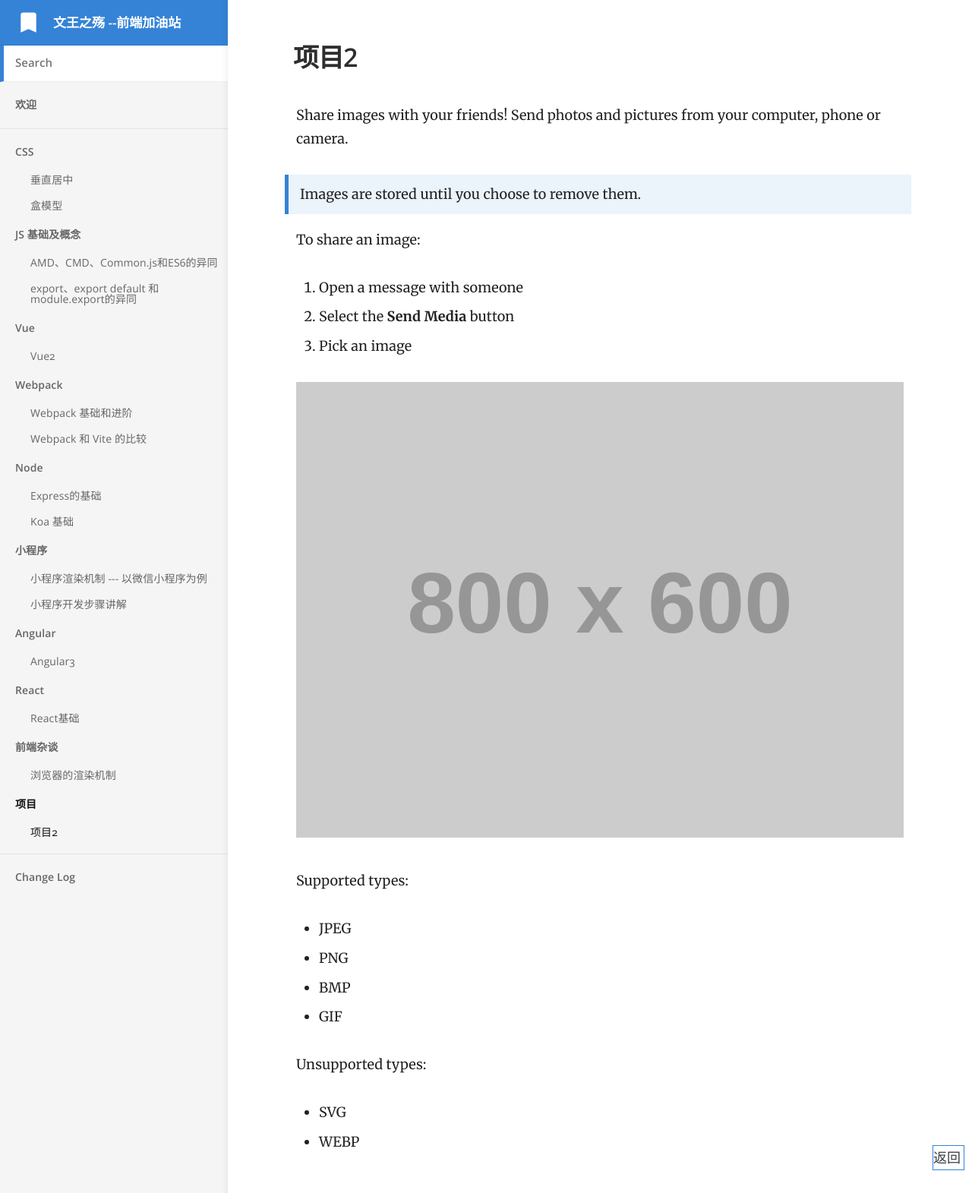
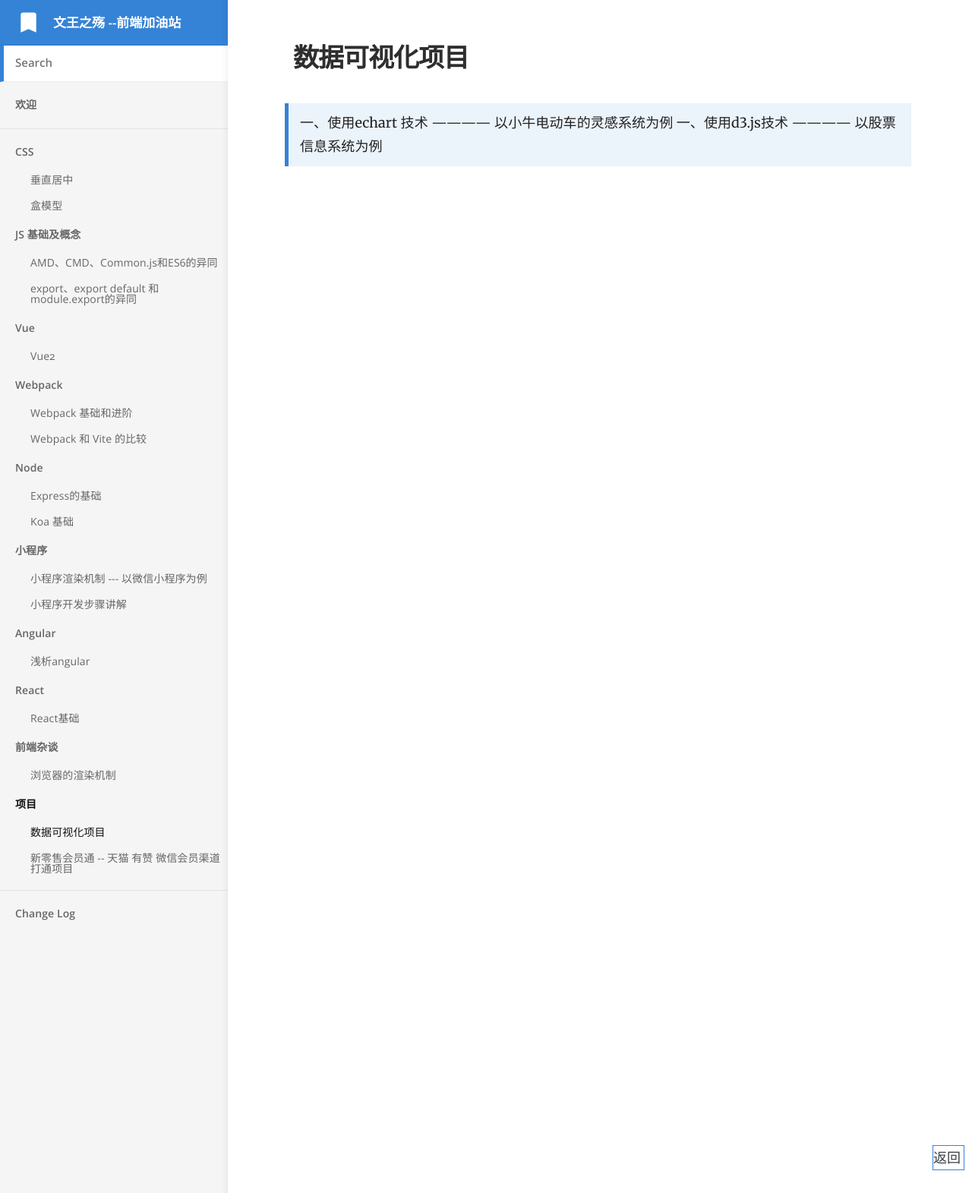
Before and after one commit to wenwangzhishang/web-Knowledge, a Jekyll site: the page built from _docs/M_Program/program_1.md, in a window 1280 px wide. Shown: the whole page at 76% size. Built offline with Jekyll 4.4.1, drawn with Linux system fonts in a browser that asks for light colours.

Commit message:
basic menu

```diff
--- a/_docs/G_Angular/angular_1.md
+++ b/_docs/G_Angular/angular_1.md
@@ -1,5 +1,5 @@
 ---
-title: Angular3
+title: 浅析angular
 category: Angular
 order: 1
 ---
--- a/_docs/M_Program/program_1.md
+++ b/_docs/M_Program/program_1.md
@@ -1,29 +1,10 @@
 ---
-title: 项目2
+title: 数据可视化项目
 category: 项目
 order: 1
 ---
 
-Share images with your friends! Send photos and pictures from your computer, phone or camera.
 
-> Images are stored until you choose to remove them.
 
-To share an image:
-
-1. Open a message with someone
-2. Select the **Send Media** button
-3. Pick an image
-
-![](//placehold.it/800x600)
-
-Supported types:
-
-* JPEG
-* PNG
-* BMP
-* GIF
-
-Unsupported types:
-
-* SVG
-* WEBP
+> 一、使用echart 技术 ———— 以小牛电动车的灵感系统为例
+> 一、使用d3.js技术 ———— 以股票信息系统为例
--- /dev/null
+++ b/_docs/M_Program/program_2.md
@@ -0,0 +1,11 @@
+---
+title: 新零售会员通 -- 天猫 有赞 微信会员渠道打通项目
+category: 项目
+order: 1
+---
+
+
+
+> 一、数据基准问题
+> 二、会员粉丝引入问题
+> 三、会员数据比较和合并
```
